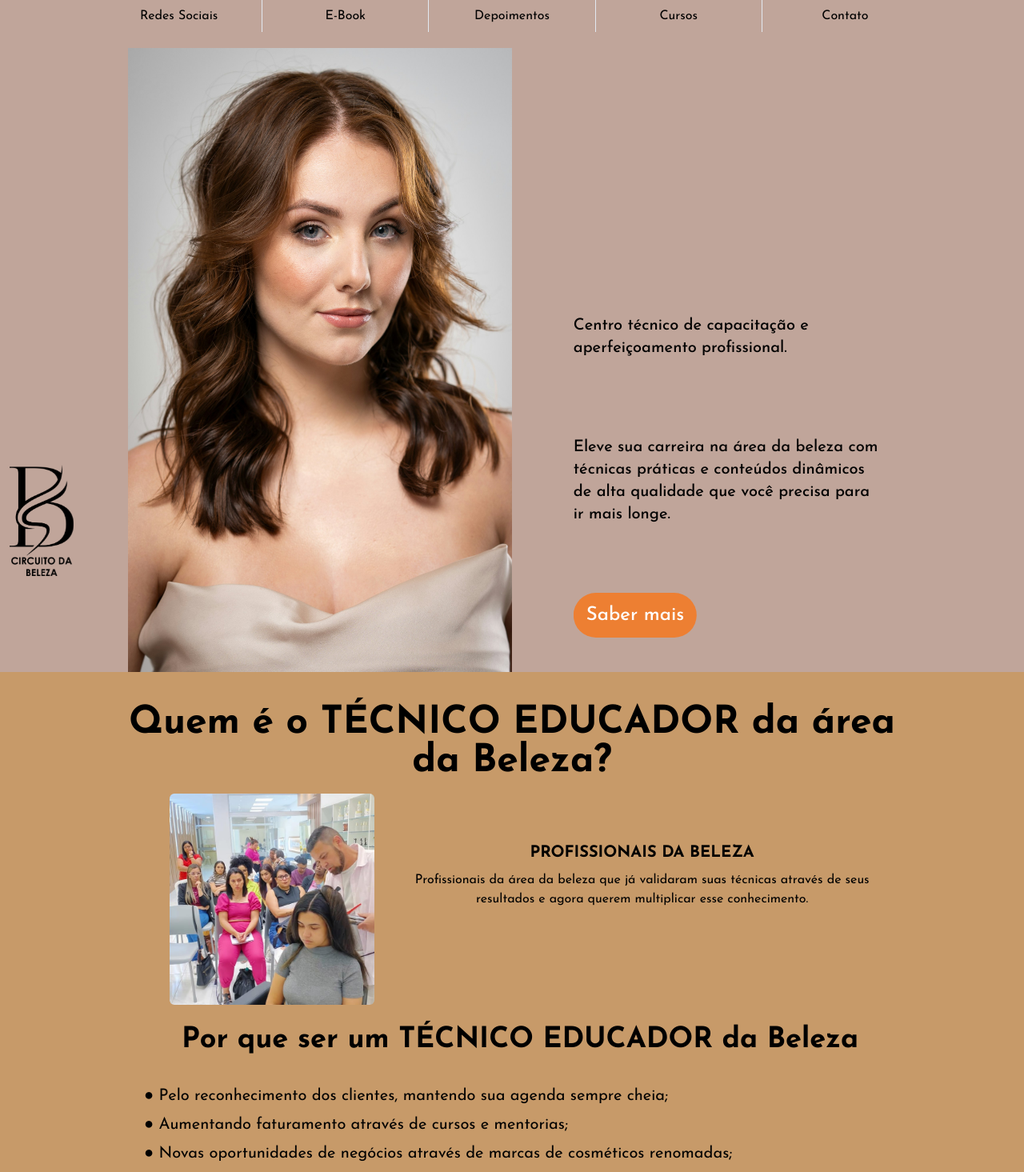
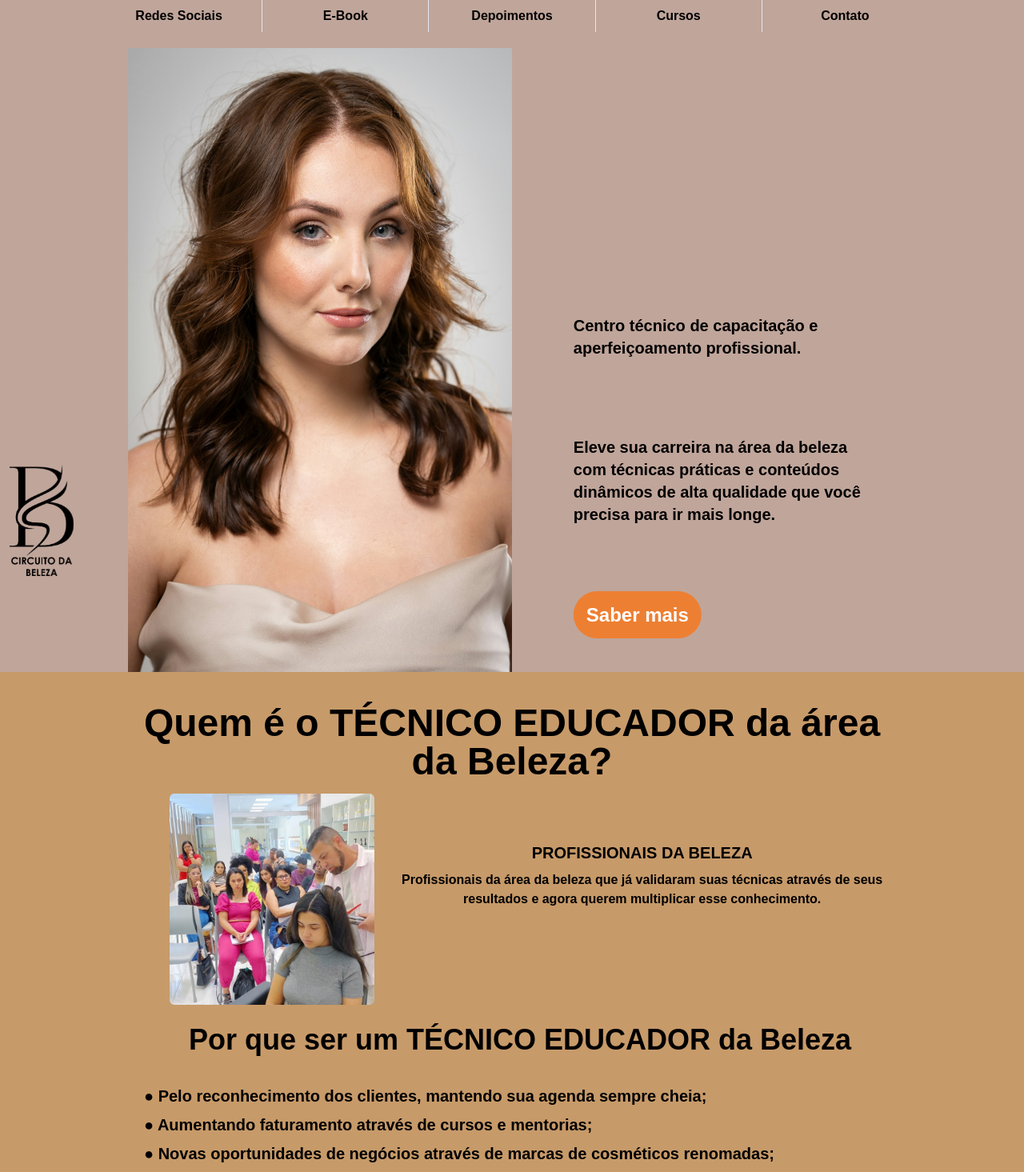
Before and after one commit to Riba12/CircuitoBeleza, a Next.js app: page / in a window 1280 px wide. Shown: the top 1465 px of the page at 80% size. Built offline with nearby package versions, Linux system fonts and the light colour scheme.

Commit message:
fonts updated

```diff
--- a/src/app/globals.css
+++ b/src/app/globals.css
@@ -8,3 +8,8 @@
     font-family: 'Century Gothic';
     src: url('../../public/fonts/centurygothic.ttf') format('ttf');
 }
+
+@font-face {
+    font-family: 'Coco Sharp';
+    src: url('../../public/fonts/Coco-Sharp-Extrabold-trial.ttf') format('ttf');
+}
--- a/src/app/page.tsx
+++ b/src/app/page.tsx
@@ -23,7 +23,7 @@ function ScrollToComponent(componentId: string) {
 
 export default function Home() {
   return (
-    <main className="w-full md:min-w-max font-jose bg-bege-500">
+    <main className="w-full md:min-w-max font-century font-semibold bg-bege-500">
       <Head scrollToComponent={ScrollToComponent} />
       <Landing />
       <Quem />
--- a/src/components/landing.tsx
+++ b/src/components/landing.tsx
@@ -10,7 +10,7 @@ export default function Landing() {
         <>
             <div className="bg-bege-500 flex">
                 <div className="grow "></div>
-                <section className="flex flex-row font-medium w-full h-[32rem] pt-5 md:w-[960px] md:h-dvh 2xl:w-[1440px] ">
+                <section className="flex flex-row font-cocosharp w-full h-[32rem] pt-5 md:w-[960px] md:h-dvh 2xl:w-[1440px] ">
                     {/* <div className="h-4/5  flex justify-center space-x-40">
                     <div className="flex flex-col justify-center w-14 md:w-1/3 z-10">
                         <div className="flex justify-end mt-8">
--- a/src/components/quem.tsx
+++ b/src/components/quem.tsx
@@ -6,13 +6,13 @@ export default function Quem() {
         <>
             <div className="flex bg-laranja-500">
                 <div className="grow"></div>
-                <section className="flex flex-col w-full font-jose md:w-[960px] space-x-5  py-10">
+                <section className="flex flex-col w-full font-century md:w-[960px] space-x-5  py-10">
                     <div>
-                        <div className=" md:text-5xl text-center font-bold">Quem é o TÉCNICO EDUCADOR da área da Beleza?</div>
+                        <div className=" md:text-5xl text-center font-cocosharp">Quem é o TÉCNICO EDUCADOR da área da Beleza?</div>
                     </div>
                     <div className="flex my-4">
                         <div className="w-1/3 place-content-center">
-                            <img src="quem2.png" className="rounded-md w-24 md:w-64 md:ml-8 md:mt-22" />
+                            <img src="quem2.png" className="rounded-md w-32 md:w-64 md:ml-8 md:mt-22" />
                         </div>
                         <div className="w-2/3 pr-2">
                             <div className="flex my-5 text-center md:space-x-5 text-[14px] md:text-base">
--- a/tailwind.config.ts
+++ b/tailwind.config.ts
@@ -66,7 +66,8 @@ const config = {
       },
       fontFamily: {
         'jose' : ['Josefin Sans', 'sans-serif'],
-        'century': ['Century Gothic', 'sans-serif']
+        'century': ['Century Gothic', 'sans-serif'],
+        'cocosharp' : ['CocoSharp Trial', 'sans-serif']
       },
       animation: {
         "accordion-down": "accordion-down 0.2s ease-out",
```
Also changed, not shown: public/fonts/Century Gothic.ttf (added), public/fonts/Coco-Sharp-Extrabold-trial.ttf (added).
